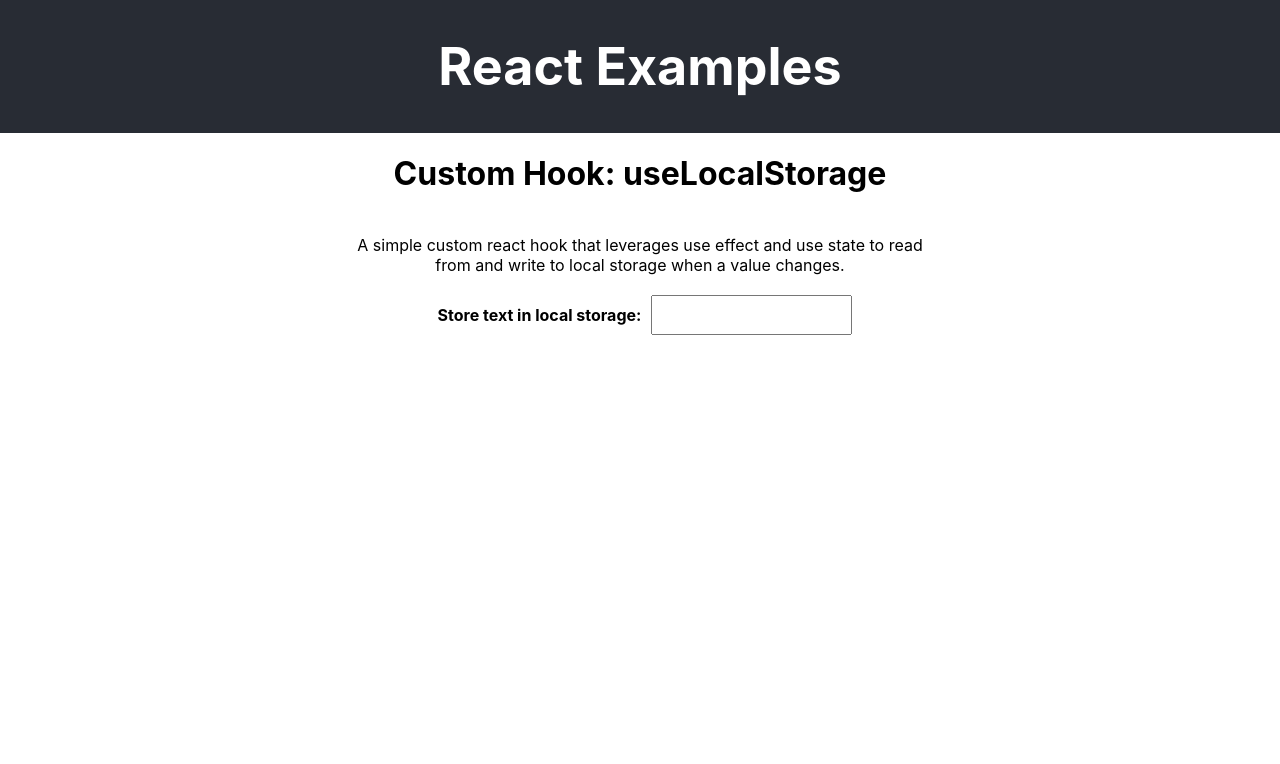
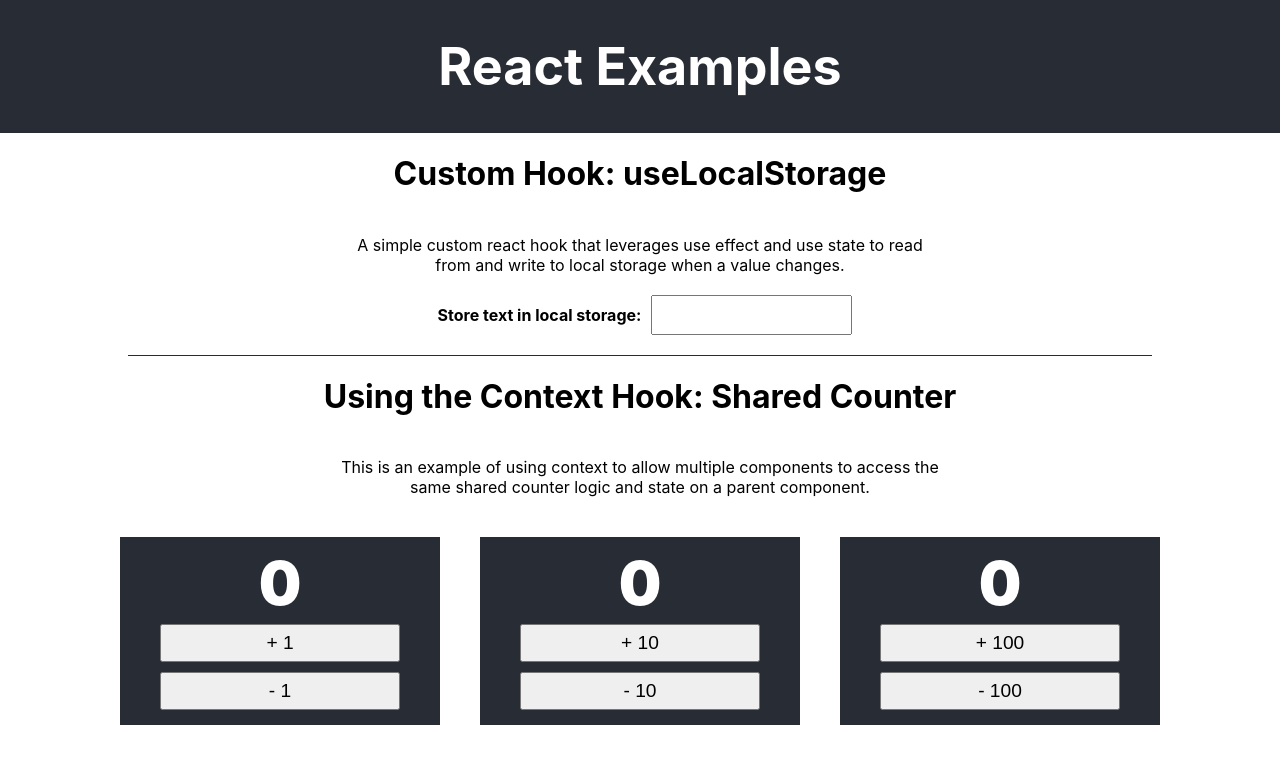
Before and after one commit to tread06/react-examples, a React (Create React App) app: page / in a window 1280 px wide. Shown: the top 764 px of the page. Built offline with nearby package versions, Linux system fonts and the light colour scheme.

Commit message:
Added context component example
TR

-Added context-hook-component jsx and css
-Added context-hook-child-component jsx and css
-Added divider jsx and css

```diff
--- a/src/App.css
+++ b/src/App.css
@@ -22,6 +22,11 @@
   justify-content: center;
   flex-wrap: wrap;
 }
+.flex-container-col {
+  display: flex;
+  flex-direction: column;
+  justify-content: center;
+}
 p {
   margin: auto;
   padding: 20px;
--- a/src/App.js
+++ b/src/App.js
@@ -1,5 +1,7 @@
 import './App.css';
 import CustomHooksComponent from './components/custom-hooks-component/custom-hooks-component';
+import ContextHookComponent from './components/context-hook-component/context-hook-component';
+import DividerComponent from './components/divider-component/divider-component';
 
 function App() {
   return (
@@ -8,6 +10,9 @@ function App() {
         <h1>React Examples</h1>
       </header>
       <CustomHooksComponent />
+      <DividerComponent />
+      <ContextHookComponent />
+      <DividerComponent />
     </div>
   );
 }
--- /dev/null
+++ b/src/components/context-hook-child-component/context-hook-child-component.css
@@ -0,0 +1,23 @@
+.context-child-container {
+  background-color: #282c34;
+  margin: 20px;
+  width: 300px;
+  padding: 10px;
+}
+.context-value-text {
+  color: white;
+  font-size: 60px;
+  padding: 0px;
+  margin: 0;
+  font-weight: 900;
+}
+.context-child-container button {
+  flex: 1;
+  margin: 5px 30px;
+}
+.context-child-container button p {
+  color: rgb(0, 0, 0);
+  font-size: 1.2rem;
+  padding: 5px;
+
+}
--- /dev/null
+++ b/src/components/context-hook-child-component/context-hook-child-component.jsx
@@ -0,0 +1,28 @@
+import React from 'react';
+import { useContext } from 'react';
+import { CounterContext } from '../context-hook-component/context-hook-component';
+
+import './context-hook-child-component.css';
+
+const ContextHookChildComponent = (props) => {
+
+  const counterContext = useContext(CounterContext);
+
+  return (
+    <div className='context-child-container'>
+      <p className='context-value-text'>
+        {counterContext.value}
+      </p>
+      <div className='flex-container-col'>
+      <button onClick={()=>counterContext.add(props.amount)}>
+        <p>+ {props.amount}</p>
+      </button>
+      <button onClick={()=>counterContext.subtract(props.amount)}>
+        <p>- {props.amount}</p>
+      </button>
+      </div>
+    </div>
+  );
+}
+
+export default ContextHookChildComponent;
--- /dev/null
+++ b/src/components/context-hook-component/context-hook-component.jsx
@@ -0,0 +1,39 @@
+import React from 'react';
+import { useState } from 'react';
+import { createContext } from 'react/cjs/react.development';
+import ContextHookChildComponent from '../context-hook-child-component/context-hook-child-component';
+
+import './context-hook-component.css';
+
+export const CounterContext = createContext();
+
+const ContextHookComponent = () => {
+
+  const add = (amount) =>{
+    setValue(value+amount);
+  }
+  const subtract = (amount) =>{
+    setValue(value-amount); }
+
+  const [value, setValue] = useState(0);
+
+  return (
+    <CounterContext.Provider value={{
+      value: value,
+      add: add,
+      subtract: subtract
+    }}>
+      <h1 className='component-title'>Using the Context Hook: Shared Counter</h1>
+      <p>
+        This is an example of using context to allow multiple components to access the same shared counter logic and state on a parent component.
+      </p>
+      <div className="flex-container">
+        <ContextHookChildComponent amount={1}/>
+        <ContextHookChildComponent amount={10} />
+        <ContextHookChildComponent amount={100} />
+      </div>
+    </CounterContext.Provider>
+  );
+}
+
+export default ContextHookComponent;
--- a/src/components/custom-hooks-component/custom-hooks-component.jsx
+++ b/src/components/custom-hooks-component/custom-hooks-component.jsx
@@ -4,7 +4,7 @@ import useLocalStoarage from '../../hooks/useLocalStorage';
 import './custom-hooks-component.css';
 
 const CustomHooksComponent = () => {
-  const [text, setText] = useLocalStoarage("name", '');
+  const [text, setText] = useLocalStoarage("customHookTextValue", '');
 
   return (
     <div role="main">
@@ -13,7 +13,7 @@ const CustomHooksComponent = () => {
         A simple custom react hook that leverages use effect and use state to read from and write to local storage when a value changes.
       </p>
       <div className="flex-container">
-        <label for="textInput">
+        <label htmlFor="textInput">
           Store text in local storage:
         </label>
         <input
--- /dev/null
+++ b/src/components/divider-component/divider-component.css
@@ -0,0 +1,8 @@
+.divider {
+  display: block;
+  box-sizing: border-box;
+  background-color: #282c34;
+  height: 1px;
+  width: 80%;
+  margin: 20px auto;
+}
--- /dev/null
+++ b/src/components/divider-component/divider-component.jsx
@@ -0,0 +1,13 @@
+import React from 'react';
+
+import './divider-component.css';
+
+const DividerComponent = () => {
+  return (
+    <div className='divider'>
+
+    </div>
+  );
+}
+
+export default DividerComponent;
```
Also changed, not shown: src/components/context-hook-component/context-hook-component.css (added).
